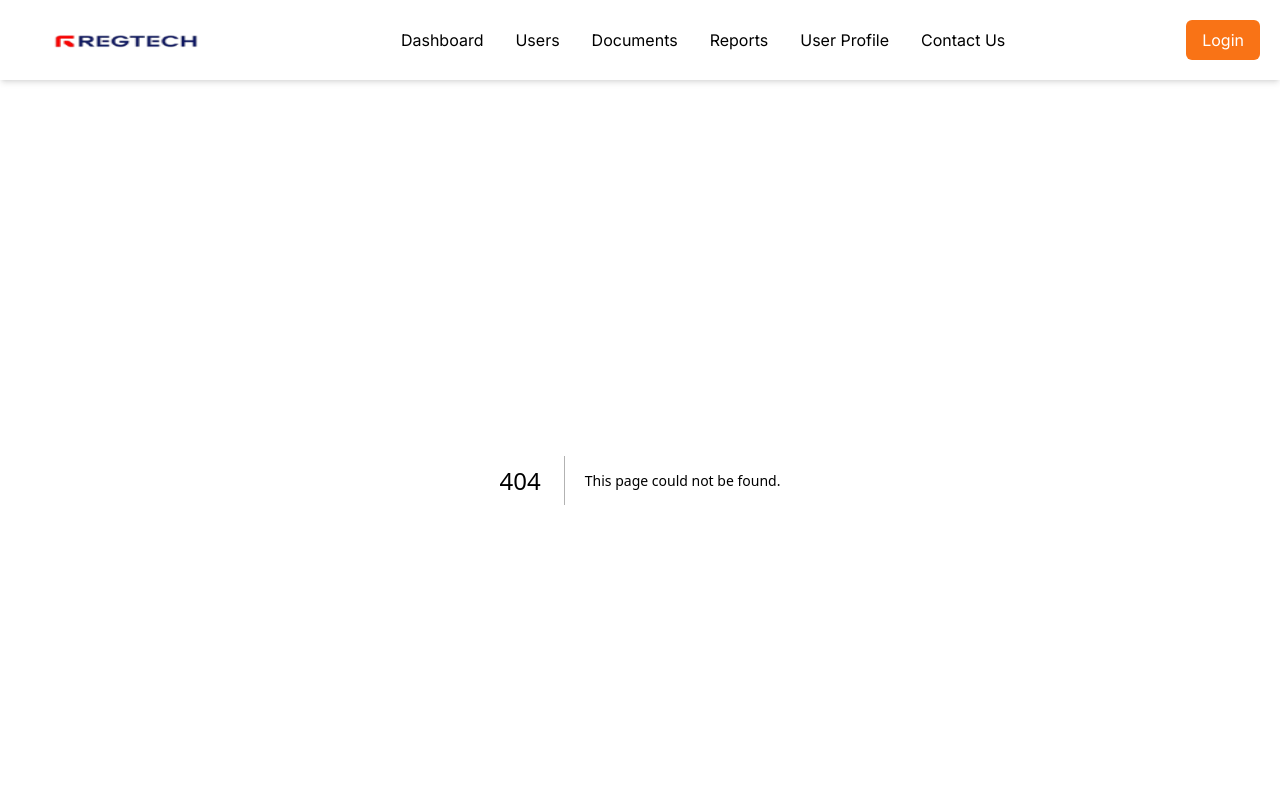
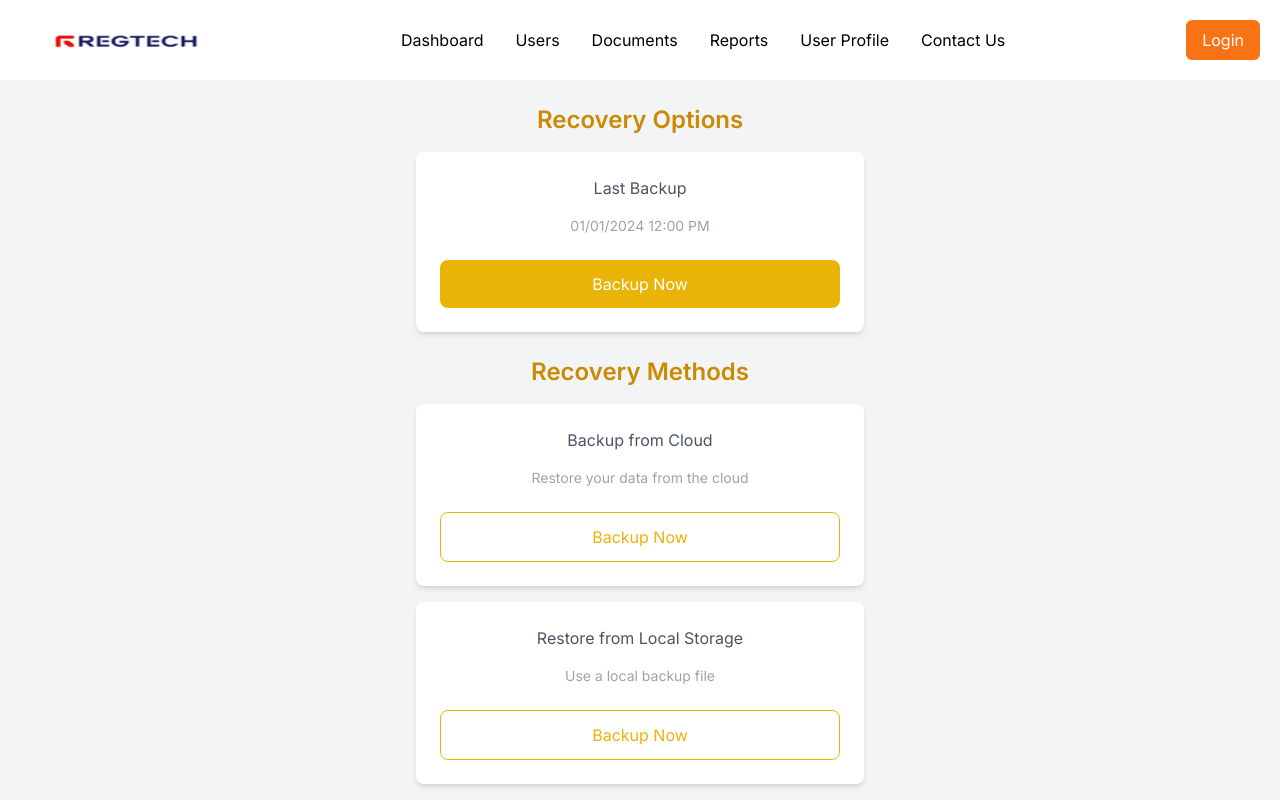
Before and after one commit to ajabbar17/faceScan, a Next.js app: page /dashboard/recoveryoptions in a window 1280 px wide. Before the commit this address had no page. Shown: the top 800 px of the page. Built offline with nearby package versions, Linux system fonts and the light colour scheme.

Commit message:
add recovery options

```diff
--- /dev/null
+++ b/src/app/dashboard/recoveryoptions/page.jsx
@@ -0,0 +1,12 @@
+import RecoveryOptions from '@/components/RecoveryOptions'
+import React from 'react'
+
+const page = () => {
+  return (
+    <div>
+        <RecoveryOptions/>
+    </div>
+  )
+}
+
+export default page
--- a/src/app/page.js
+++ b/src/app/page.js
@@ -13,7 +13,7 @@ export default function Home() {
      {/* <FactorAuthenticationSetup/> */}
      {/* <DocumentCard/> */}
      {/* <LocationVerification/> */}
-     <RecoveryOptions/>
+     {/* <RecoveryOptions/> */}
     </main>
   );
 }
```
